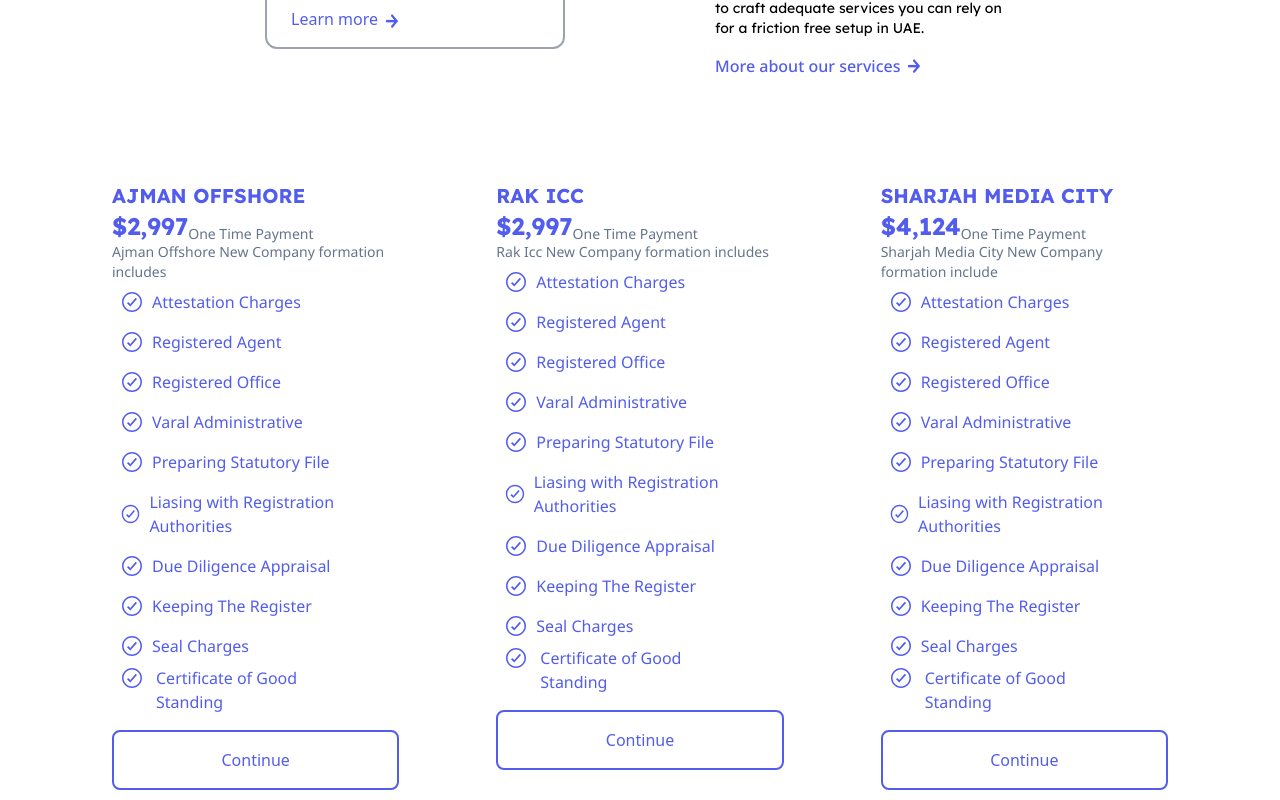
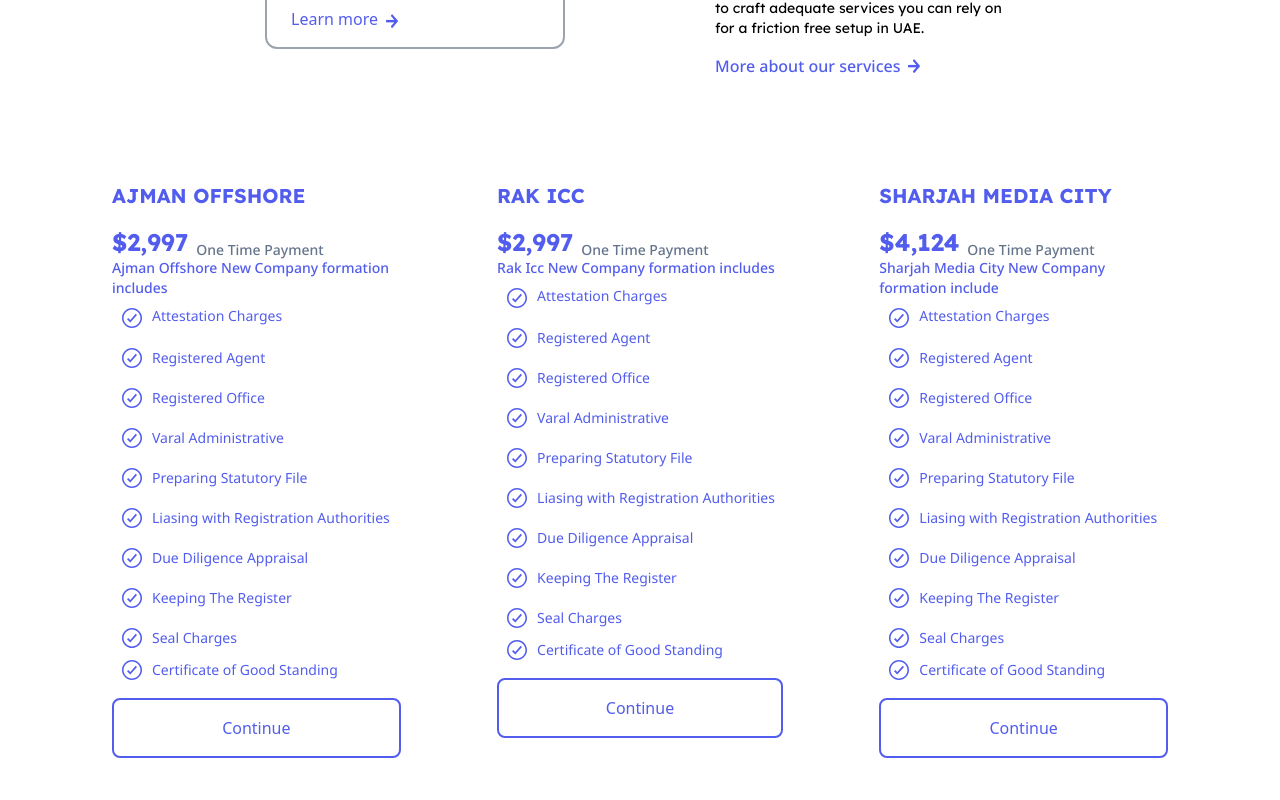
Before and after one commit to iamfutureflash/varal-uae, a React (Vite) app: page / in a window 1280 px wide. Shown: the part 2440-3240 px from the top of the page. Built offline with nearby package versions, Linux system fonts and the light colour scheme; a web font is replaced by a local one.

Commit message:
some more fixes change text-base to text-sm

```diff
--- a/src/components/pricing_screens/PricingMD.jsx
+++ b/src/components/pricing_screens/PricingMD.jsx
@@ -17,7 +17,7 @@
             <div className=" w-full">
                 <Swiper
                     slidesPerView={3}
-                    spaceBetween={1}
+                    spaceBetween={-1}
                     pagination={{
                         clickable: true,
                     }}
@@ -28,88 +28,88 @@
                         {SlidesData.map((d, i) => (
                             <>
                                 <SwiperSlide className=" py-8 flex justify-center ">
-                                    <div key={i} className="sub-container-swiper  min-w-[300px] max-w-[330px] mx-8  rounded-xl  px-4 py-4 bg-white" >
+                                    <div key={i} className="sub-container-swiper  min-w-[300px] max-w-[330px] mx-8  rounded-md  px-4 py-4 bg-white" >
                                         <div className="title ">
-                                            <h4 className="font-lexend font-bold text-xl">{d.title}</h4>
+                                            <h4 className="font-lexend font-bold text-xl mb-4">{d.title}</h4>
                                         </div>
                                         <div className="price flex">
                                             <h2 className="font-lexend font-bold text-2xl">{d.price}
-                                                <sub className="font-noto font-normal text-sm text-slate-500">{d.OTP}</sub>
+                                                <sub className="font-noto font-medium text-sm text-slate-500 ml-2">{d.OTP}</sub>
                                             </h2>
                                         </div>
                                         <div className="subtitle">
-                                            <h4 className="font-noto font-normal text-sm text-slate-500">{d.shortDesc}</h4>
+                                            <h4 className="font-noto font-medium text-sm text-primary">{d.shortDesc}</h4>
                                         </div>
-                                        <div className="points font-lexend flex flex-col items-start justify-start max-w-[330px] ">
+                                        <div className="points font-lexend flex flex-col items-start justify-start max-w-[330px] text-sm">
                                             <div className="p1 flex items-start justify-start   p-2 gap-2">
                                             <div className="img">
                                                     <img src={d.btick} alt={d.p1} className="w-6 img-swiper1" />
                                                     <img src={d.wtick} alt={d.p1} className="w-6 img-swiper2 hidden" />
                                                 </div>
-                                                <p className="font-noto text-base">{d.p1}</p>
+                                                <p className="font-noto ">{d.p1}</p>
                                             </div>
                                             <div className="p2 flex items-center justify-start  p-2 gap-2">
                                             <div className="img">
                                                     <img src={d.btick} alt={d.p1} className="w-6 img-swiper1" />
                                                     <img src={d.wtick} alt={d.p1} className="w-6 img-swiper2 hidden" />
                                                 </div>
-                                                <p className="font-noto text-base">{d.p2}</p>
+                                                <p className="font-noto ">{d.p2}</p>
                                             </div>
                                             <div className="p3 flex items-center justify-start  p-2 gap-2">
                                             <div className="img">
                                                     <img src={d.btick} alt={d.p1} className="w-6 img-swiper1" />
                                                     <img src={d.wtick} alt={d.p1} className="w-6 img-swiper2 hidden" />
                                                 </div>
-                                                <p className="font-noto text-base">{d.p3}</p>
+                                                <p className="font-noto ">{d.p3}</p>
                                             </div>
                                             <div className="p4 flex items-center justify-start  p-2 gap-2">
                                             <div className="img">
                                                     <img src={d.btick} alt={d.p1} className="w-6 img-swiper1" />
                                                     <img src={d.wtick} alt={d.p1} className="w-6 img-swiper2 hidden" />
                                                 </div>
-                                                <p className="font-noto text-base">{d.p4}</p>
+                                                <p className="font-noto ">{d.p4}</p>
                                             </div>
                                             <div className="p5 flex items-center justify-start  p-2 gap-2">
                                             <div className="img">
                                                     <img src={d.btick} alt={d.p1} className="w-6 img-swiper1" />
                                                     <img src={d.wtick} alt={d.p1} className="w-6 img-swiper2 hidden" />
                                                 </div>
-                                                <p className="font-noto text-base">{d.p5}</p>
+                                                <p className="font-noto ">{d.p5}</p>
                                             </div>
                                             <div className="p6 flex items-center justify-start  p-2 gap-2">
                                             <div className="img">
                                                     <img src={d.btick} alt={d.p1} className="w-6 img-swiper1" />
                                                     <img src={d.wtick} alt={d.p1} className="w-6 img-swiper2 hidden" />
                                                 </div>
-                                                <p className="font-noto text-base">{d.p6}</p>
+                                                <p className="font-noto ">{d.p6}</p>
                                             </div>
                                             <div className="p7 flex items-center justify-start  p-2 gap-2">
                                             <div className="img">
                                                     <img src={d.btick} alt={d.p1} className="w-6 img-swiper1" />
                                                     <img src={d.wtick} alt={d.p1} className="w-6 img-swiper2 hidden" />
                                                 </div>
-                                                <p className="font-noto text-base">{d.p7}</p>
+                                                <p className="font-noto ">{d.p7}</p>
                                             </div>
                                             <div className="p8 flex items-center justify-start  p-2 gap-2">
                                             <div className="img">
                                                     <img src={d.btick} alt={d.p1} className="w-6 img-swiper1" />
                                                     <img src={d.wtick} alt={d.p1} className="w-6 img-swiper2 hidden" />
                                                 </div>
-                                                <p className="font-noto text-base">{d.p8}</p>
+                                                <p className="font-noto ">{d.p8}</p>
                                             </div>
-                                            <div className="p9 flex items-start justify-start  p-2 gap-2  ">
+                                            <div className="p9 flex items-center justify-start  p-2 gap-2  ">
                                                 <div className="img">
                                                     <img src={d.btick} alt={d.p1} className="w-6 img-swiper1" />
                                                     <img src={d.wtick} alt={d.p1} className="w-6 img-swiper2 hidden" />
                                                 </div>
-                                                <p className="font-noto text-base">{d.p9}</p>
+                                                <p className="font-noto ">{d.p9}</p>
                                             </div>
-                                            <div className="p10 items-start justify-start flex space-x-3   ">
+                                            <div className="p10 items-center justify-start flex gap-2 ">
                                                 <div className="img ml-2">
                                                     <img src={d.btick} alt={d.p1} className="w-6 img-swiper1" />
                                                     <img src={d.wtick} alt={d.p1} className="w-6 img-swiper2 hidden" />
                                                 </div>
-                                                <p className="font-noto text-base max-w-[200px]">{d.p10}</p>
+                                                <p className="font-noto  max-w-[200px]">{d.p10}</p>
                                             </div>
                                         </div>
                                         <div className="button-swiper flex justify-center mt-4 mb-1 py-4 w-full border-2 border-primary rounded-lg cursor-pointer">
--- a/src/components/pricing_screens/PricingSM.jsx
+++ b/src/components/pricing_screens/PricingSM.jsx
@@ -38,7 +38,7 @@
                                             </h2>
                                         </div>
                                         <div className="subtitle">
-                                            <h4 className="font-noto font-normal text-sm text-slate-500">{d.shortDesc}</h4>
+                                            <h4 className="font-noto font-normal text-sm text-primary">{d.shortDesc}</h4>
                                         </div>
                                         <div className="points font-lexend flex flex-col items-start justify-start max-w-[330px] ">
                                             <div className="p1 flex items-start justify-start   p-2 gap-2">
```
